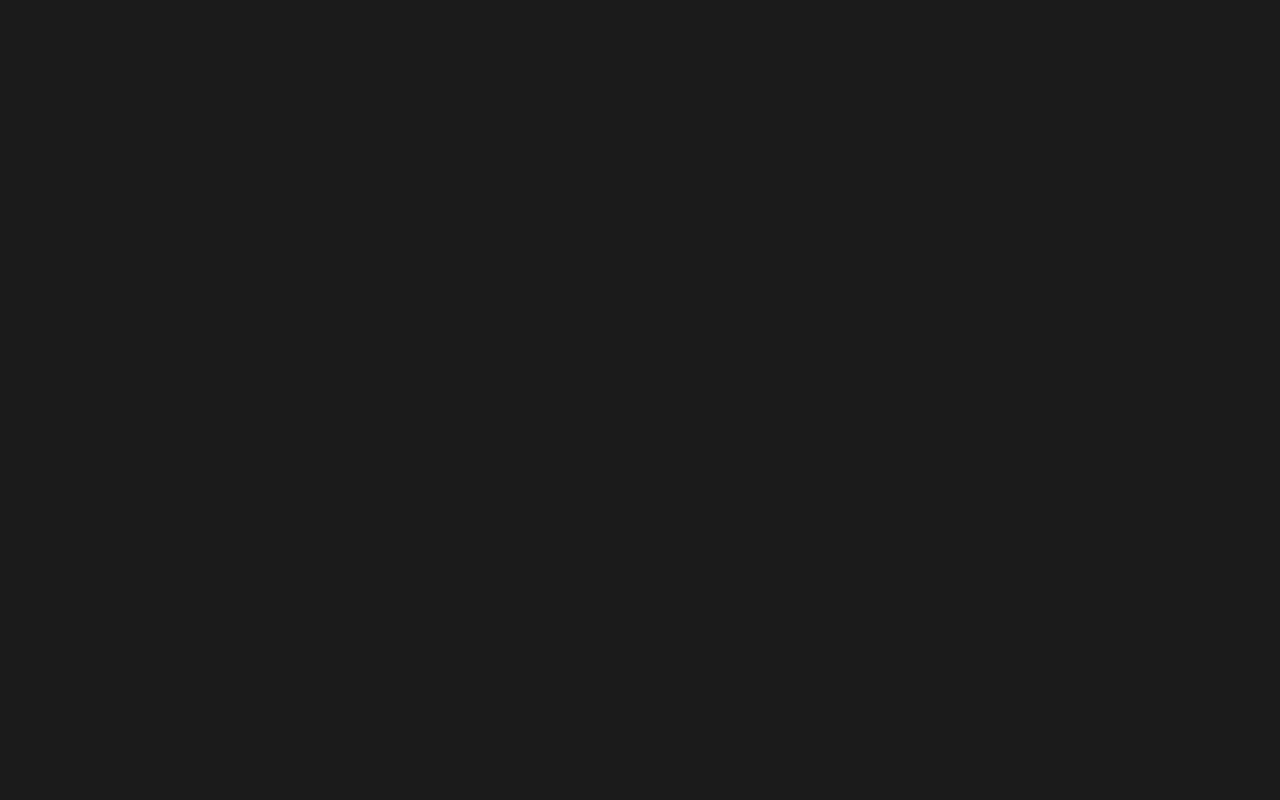
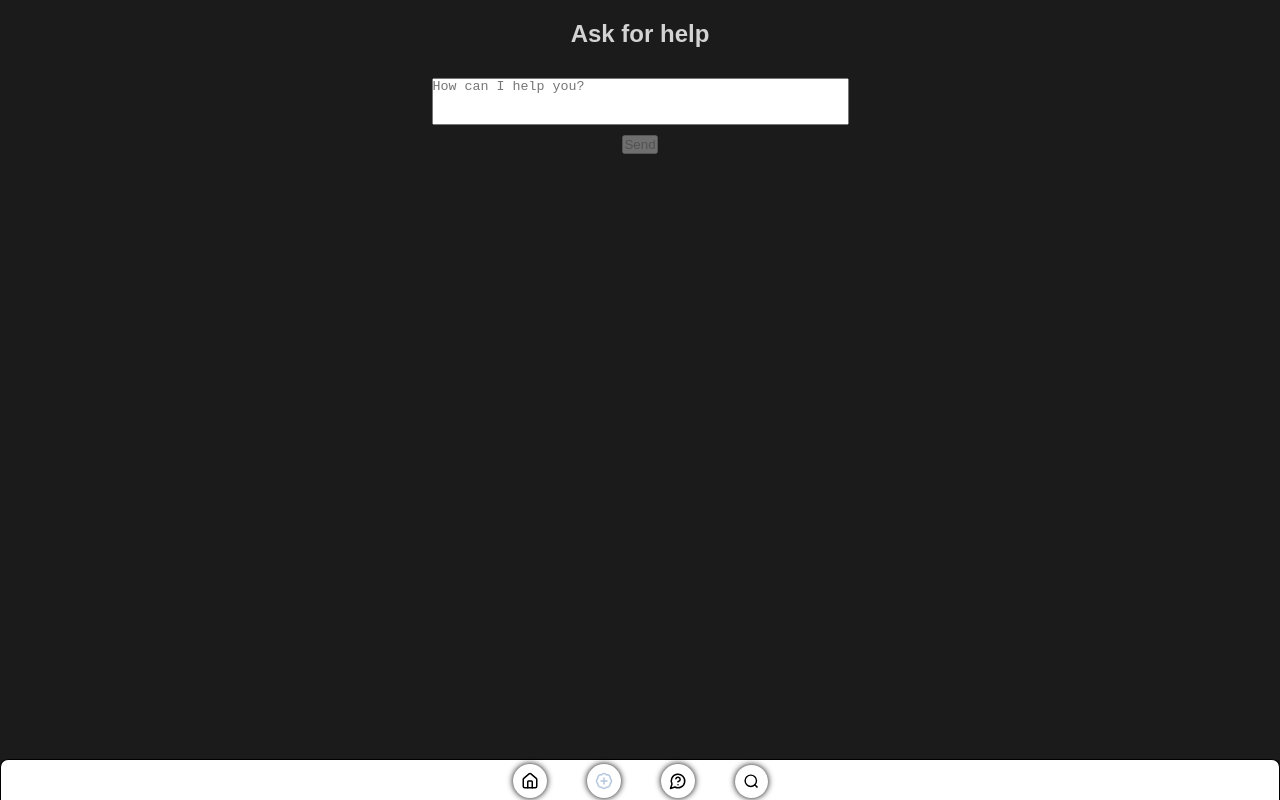
Before and after one commit to colepuls/Dream-Keeper, a React (Vite) app: page /AskAI in a window 1280 px wide. Before the commit this address had no page. Built offline with nearby package versions, Linux system fonts and the light colour scheme.

Commit message:
Added chatbot page for user help. Had ai do some styling, need to fix it and clean it up.

```diff
--- a/package.json
+++ b/package.json
@@ -10,10 +10,13 @@
     "preview": "vite preview"
   },
   "dependencies": {
+    "@splinetool/react-spline": "^4.0.0",
+    "axios": "^1.9.0",
     "lucide-react": "^0.510.0",
     "react": "^19.1.0",
     "react-dom": "^19.1.0",
-    "react-router-dom": "^7.6.0"
+    "react-router-dom": "^7.6.0",
+    "spline": "^0.0.0"
   },
   "devDependencies": {
     "@eslint/js": "^9.25.0",
--- a/src/App.jsx
+++ b/src/App.jsx
@@ -2,6 +2,7 @@ import { BrowserRouter, Routes, Route } from 'react-router-dom';
 import Home from './components/Home';
 import DreamInput from './components/DreamInput';
 import DreamView from './components/DreamView';
+import AIChat from './components/AIChat';
 
 /**
  * @returns routes to all contents of the application.
@@ -10,6 +11,7 @@ export default function App() {
   return (
     <BrowserRouter>
       <Routes>
+        <Route path="/AskAI" element={<AIChat/>}/>
         <Route path="/" element={<Home />} />
         <Route path="/create" element={<DreamInput />} />
         <Route path="/view/:id" element={<DreamView />} />
--- /dev/null
+++ b/src/apis/OllamaApi.js
@@ -0,0 +1,15 @@
+import axios from 'axios';
+
+export const queryOllama = async (prompt) => {
+  try {
+    const response = await axios.post('http://localhost:11434/api/generate', {
+      model: 'mistral',
+      prompt: prompt,
+      stream: false
+    });
+    return response.data.response;
+  } catch (error) {
+    console.error('Error querying Ollama:', error);
+    return 'Errir connecting to local AI';
+  }
+};
--- /dev/null
+++ b/src/assets/AIChat.css
@@ -0,0 +1,38 @@
+.container {
+  display: flex;
+  flex-direction: column;
+  align-items: center;
+  padding-top: 20px;
+}
+
+.chat-box {
+  max-height: 400px;
+  overflow-y: auto;
+  width: 100%;
+  max-width: 600px;
+  padding: 10px;
+  box-sizing: border-box;
+  display: flex;
+  flex-direction: column;
+}
+
+.bubble {
+  padding: 10px 15px;
+  margin-bottom: 10px;
+  border-radius: 12px;
+  max-width: 80%;
+  white-space: pre-wrap;
+  word-wrap: break-word;
+}
+
+.user-bubble {
+  background-color: #cfe9ff;
+  align-self: flex-end;
+  margin-left: auto;
+}
+
+.ai-bubble {
+  background-color: #eaeaea;
+  align-self: flex-start;
+  margin-right: auto;
+}
--- a/src/assets/Navigator.css
+++ b/src/assets/Navigator.css
@@ -50,6 +50,7 @@
     animation 0.2s;
 }
 
+.help-button,
 .search-button,
 .create-button,
 .home-button {
@@ -67,12 +68,14 @@
   cursor: pointer;
 }
 
+.help-button:hover,
 .search-button:hover,
 .create-button:hover,
 .home-button:hover {
   opacity: 0.8;
 }
 
+.help-button:active,
 .search-button:active,
 .create-button:active,
 .home-button:active {
--- /dev/null
+++ b/src/components/AIChat.jsx
@@ -0,0 +1,71 @@
+import { useState } from 'react';
+import { queryOllama } from '../apis/OllamaApi';
+import Navigator from './Navigator';
+import '../assets/AIChat.css';
+
+export default function AIChat() {
+  const [prompt, setPrompt] = useState('');
+  const [messages, setMessages] = useState([]);
+  const [loading, setLoading] = useState(false);
+
+  const handleAsk = async () => {
+    if (!prompt.trim()) return;
+
+    const userMessage = { sender: 'user', text: prompt };
+    setMessages((prev) => [...prev, userMessage]);
+    setLoading(true);
+    setPrompt('');
+
+    try {
+      const res = await queryOllama(prompt);
+      const aiMessage = { sender: 'ai', text: res };
+      setMessages((prev) => [...prev, aiMessage]);
+    } catch (err) {
+      console.error('Error contacting AI:', err);
+      const errMessage = { sender: 'ai', text: 'Error contacting AI.' };
+      setMessages((prev) => [...prev, errMessage]);
+    } finally {
+      setLoading(false);
+    }
+  };
+
+  const handleKeyDown = (e) => {
+    if (e.key === 'Enter' && (e.ctrlKey || e.metaKey)) {
+      handleAsk();
+    }
+  };
+
+  return (
+    <div className="container">
+      <h2 className="header">Ask for help</h2>
+
+      <div className="chat-box">
+        {messages.map((msg, index) => (
+          <div
+            key={index}
+            className={`bubble ${msg.sender === 'user' ? 'user-bubble' : 'ai-bubble'}`}
+          >
+            {msg.text}
+          </div>
+        ))}
+        {loading && <div className="bubble ai-bubble"><em>Thinking...</em></div>}
+      </div>
+
+      <textarea className="input-text"
+        placeholder="How can I help you?"
+        value={prompt}
+        onChange={(e) => setPrompt(e.target.value)}
+        onKeyDown={handleKeyDown}
+        rows={3}
+        cols={50}
+        style={{ resize: 'none', marginTop: '10px', marginBottom: '10px' }}
+      />
+
+      <button onClick={handleAsk} disabled={loading || !prompt.trim()}>
+        {loading ? 'Thinking...' : 'Send'}
+      </button>
+
+      <Navigator />
+    </div>
+  );
+}
--- a/src/components/Navigator.jsx
+++ b/src/components/Navigator.jsx
@@ -1,5 +1,5 @@
 import { Link } from 'react-router-dom';
-import { House, BadgePlus, Search } from 'lucide-react';
+import { House, BadgePlus, Search, MessageCircleQuestion } from 'lucide-react';
 
 export default function Navigator() {
   return (
@@ -12,6 +12,10 @@ export default function Navigator() {
           <BadgePlus className="color-animate" color="black" size={18} />
         </Link>
 
+        <Link to="/AskAI" className="help-button">
+          <MessageCircleQuestion color="black" size={18}/>
+        </Link>
+
         <Search className="search-button" color="black" size={33} />
     </div>
   );
```
Also changed, not shown: 1 other file (tests, documents, lock files or other folders).
